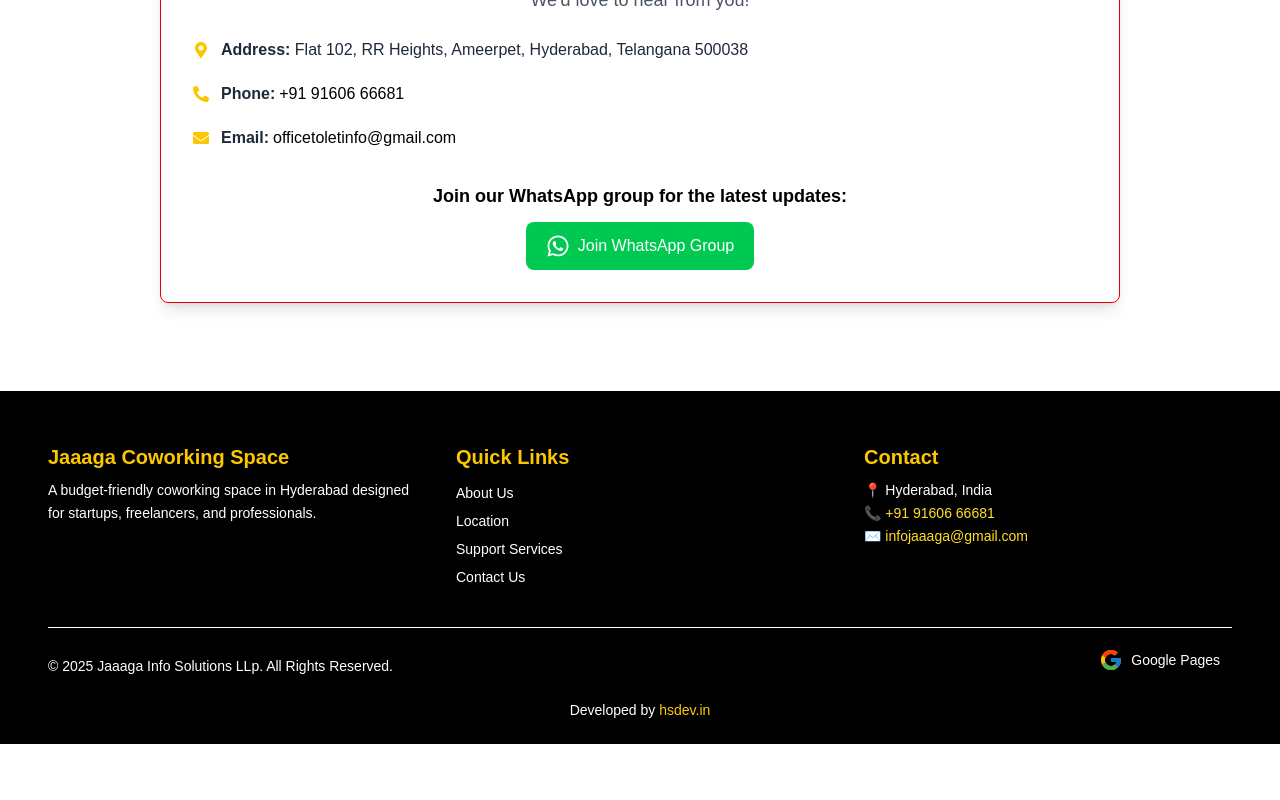
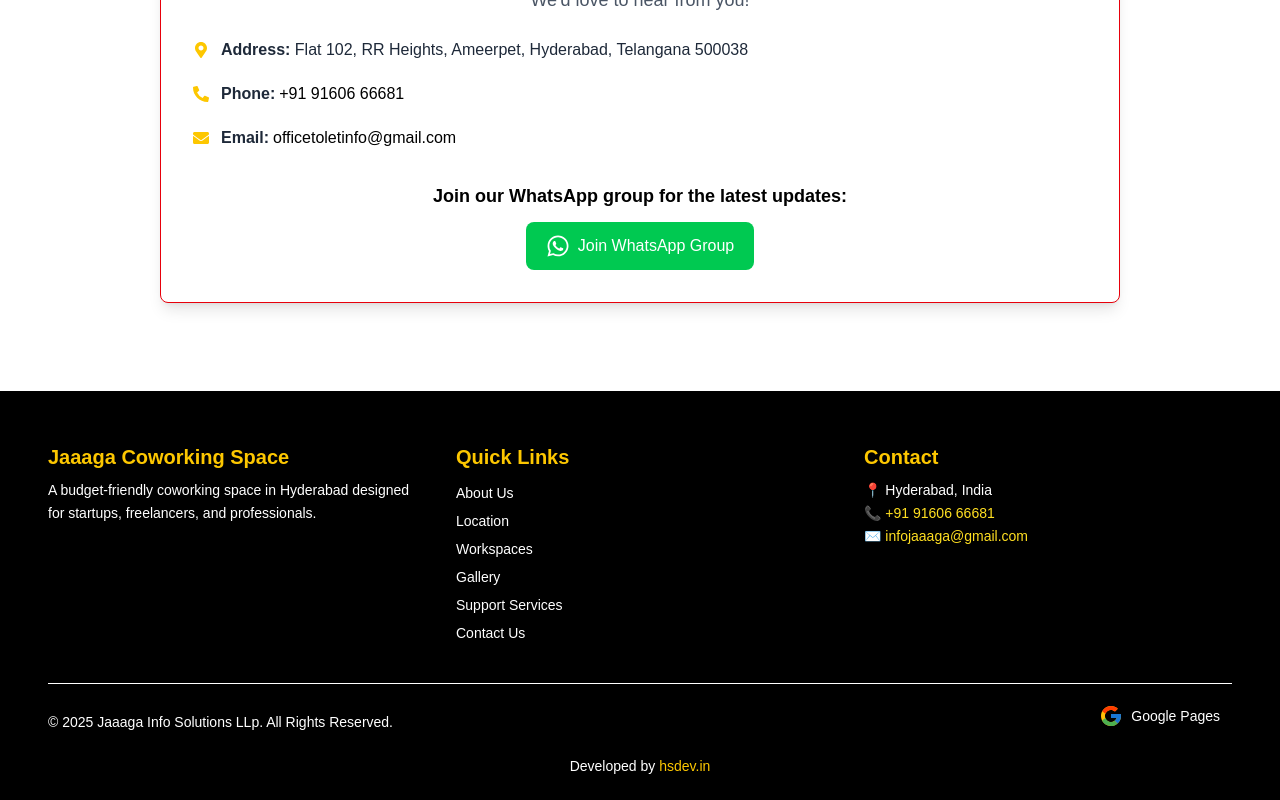
Before and after one commit to sushmasri1906/Jaaaga-coworking-space, a Next.js app: page / in a window 1280 px wide. Shown: the part 3402-4202 px from the top of the page. Before the commit the page ends 4146 px from the top, so only its background shows below. Built offline with nearby package versions, Linux system fonts and the light colour scheme.

Commit message:
footer updated

```diff
--- a/src/components/Footer.tsx
+++ b/src/components/Footer.tsx
@@ -38,6 +38,9 @@ const Footer = () => {
 							{[
 								{ name: "About Us", path: "/about" },
 								{ name: "Location", path: "/contact" },
+								{ name: "Workspaces", path: "/workspaces" },
+								{ name: "Gallery", path: "/gallery" },
+
 								{ name: "Support Services", path: "/services" },
 								{ name: "Contact Us", path: "/contact" },
 							].map((link, index) => (
```
